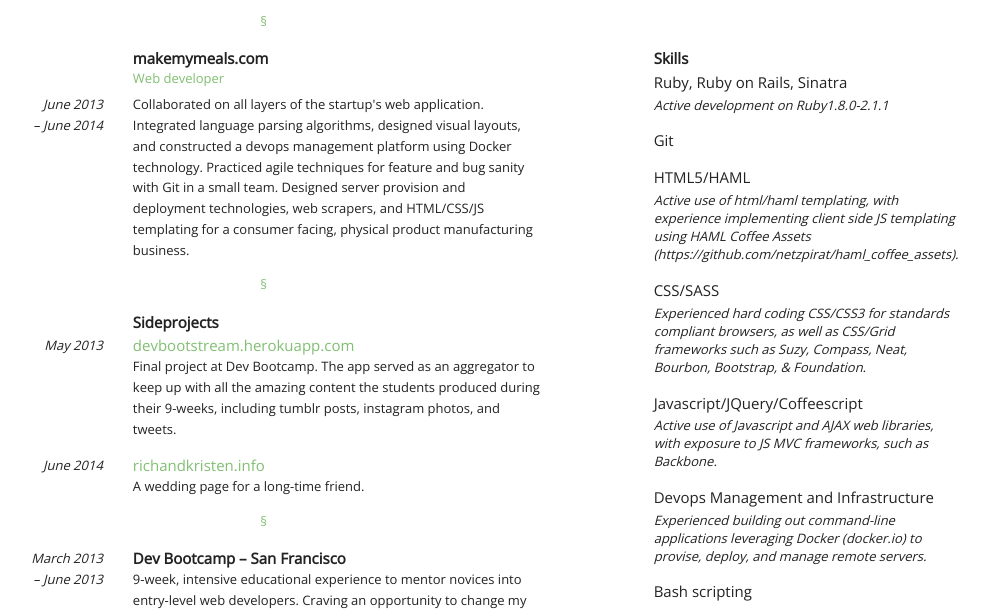
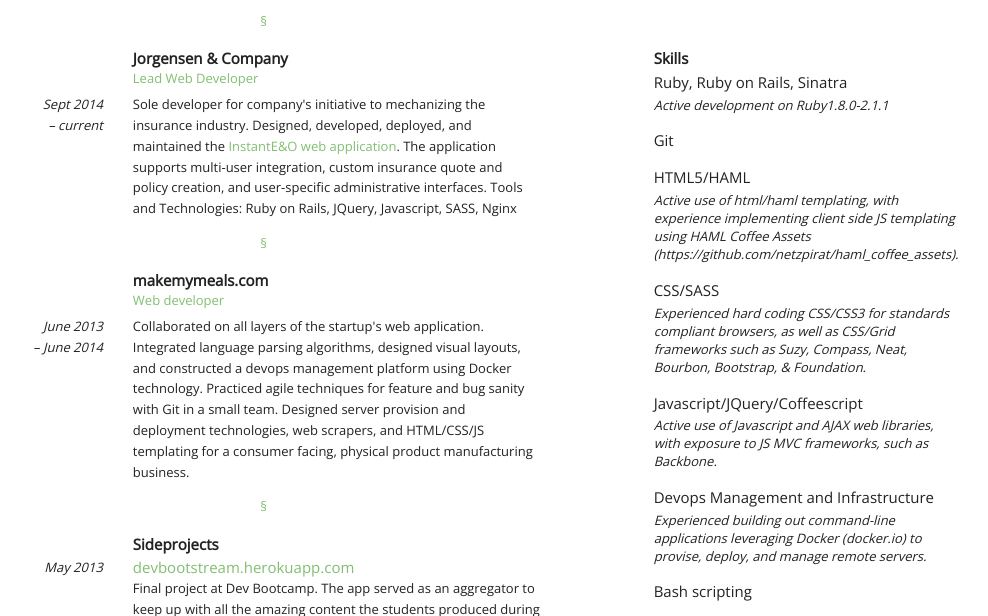
Before and after one commit to waysidekoi/waysidekoi.github.io, a plain HTML site: page index.html in a window 1280 px wide. Shown: the part 182-798 px from the top of the page, without its empty margins (168-1156 px from the left). Drawn offline with nearby package versions, Linux system fonts and the light colour scheme.

Commit message:
Adding Jorgensen

```diff
--- a/index.html
+++ b/index.html
@@ -46,6 +46,30 @@
 <div class="row">
   <div class="large-7 columns">
 
+    <div class="row">
+      <div class="large-9 large-offset-3 columns">
+        <h5 class="company">Jorgensen & Company</h5>
+        <h6 class="subheader">Lead Web Developer</h6>
+      </div>
+    </div>
+
+    <div class="row">
+      <div class="small-12 large-3 columns small-only-text-left text-right">
+        <p class="hide-for-small-only"><em>Sept 2014<br/>&ndash; current</em></p>
+        <p class="show-for-small-only" style="margin-top: -0.5rem"><em>Sept 2013 &ndash; current</em><br/><br/></p>
+      </div>
+      <div class="small-12 large-9 columns">
+        <p>
+          Sole developer for company's initiative to mechanizing the insurance industry.
+          Designed, developed, deployed, and maintained the <a href="https://instanteando.com">InstantE&O web application</a>. The application
+          supports multi-user integration, custom insurance quote and policy creation, and user-specific administrative interfaces.
+
+          Tools and Technologies: Ruby on Rails, JQuery, Javascript, SASS, Nginx
+        </p>
+      </div>
+
+    </div>
+    <p class="break"></p>
     <div class="row">
       <div class="large-9 large-offset-3 columns">
         <h5 class="company">makemymeals.com</h5>
```
